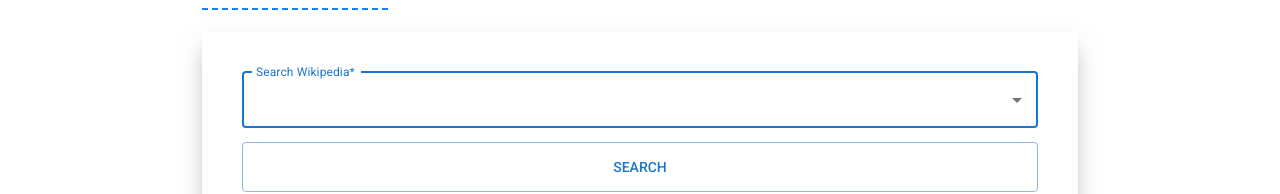
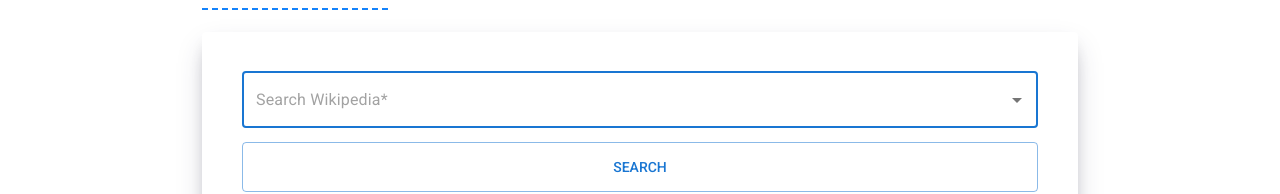
Before and after one commit to KarolCiesluk/wiki-browser, a React (Create React App) app: page /#/ in a window 1280 px wide. Shown: the part 325-519 px from the top of the page. Built offline with nearby package versions, Linux system fonts and the light colour scheme.

Commit message:
change label prop to placeholder in TextInput

```diff
--- a/src/common/TextInput/TextInput.js
+++ b/src/common/TextInput/TextInput.js
@@ -9,7 +9,7 @@ import {
 import { useHandleInputChange } from "./useHandleInputChange";
 import { useClearDataOnLeave } from "./useClearDataOnLeave";
 
-const TextInput = (({ validate, ...props }) => {
+const TextInput = (({ validate, placeholder, ...props }) => {
   const suggestions = useSelector(selectSuggestionsState);
 
   const [
@@ -32,7 +32,6 @@ const TextInput = (({ validate, ...props }) => {
 
   return (
     <Autocomplete
-      id="searchAutocomplete"
       autoComplete
       disablePortal
       onChange={handleAutocompleteChange}
@@ -43,6 +42,7 @@ const TextInput = (({ validate, ...props }) => {
           onChange={handleInputChange}
           error={validate && touched && !!error}
           helperText={validate && touched && error}
+          placeholder={value || placeholder}
           {...params}
           {...props}
         />
--- a/src/core/App/Layout/TopBar/TopBar.js
+++ b/src/core/App/Layout/TopBar/TopBar.js
@@ -35,7 +35,7 @@ const TopBar = () => {
                   <TextInput
                     name={inputValueName}
                     type="text"
-                    label="Search Wikipedia"
+                    placeholder="Search Wikipedia"
                     variant="standard"
                   />
 
--- a/src/features/home/Home/Home.js
+++ b/src/features/home/Home/Home.js
@@ -12,7 +12,7 @@ const Home = () => {
             autoFocus
             name={inputValueName}
             type="text"
-            label="Search Wikipedia*"
+            placeholder="Search Wikipedia*"
             validate
           />
           <Button type="submit">Search</Button>
```
